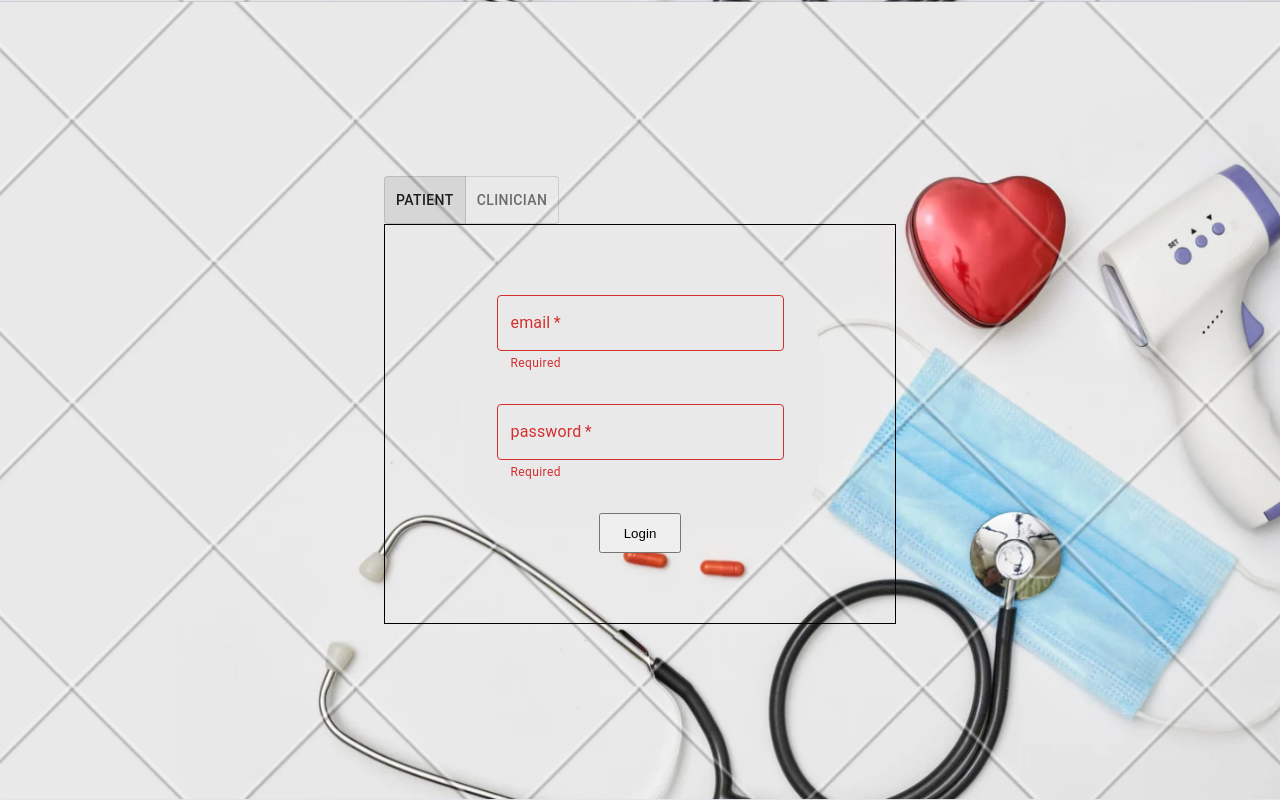
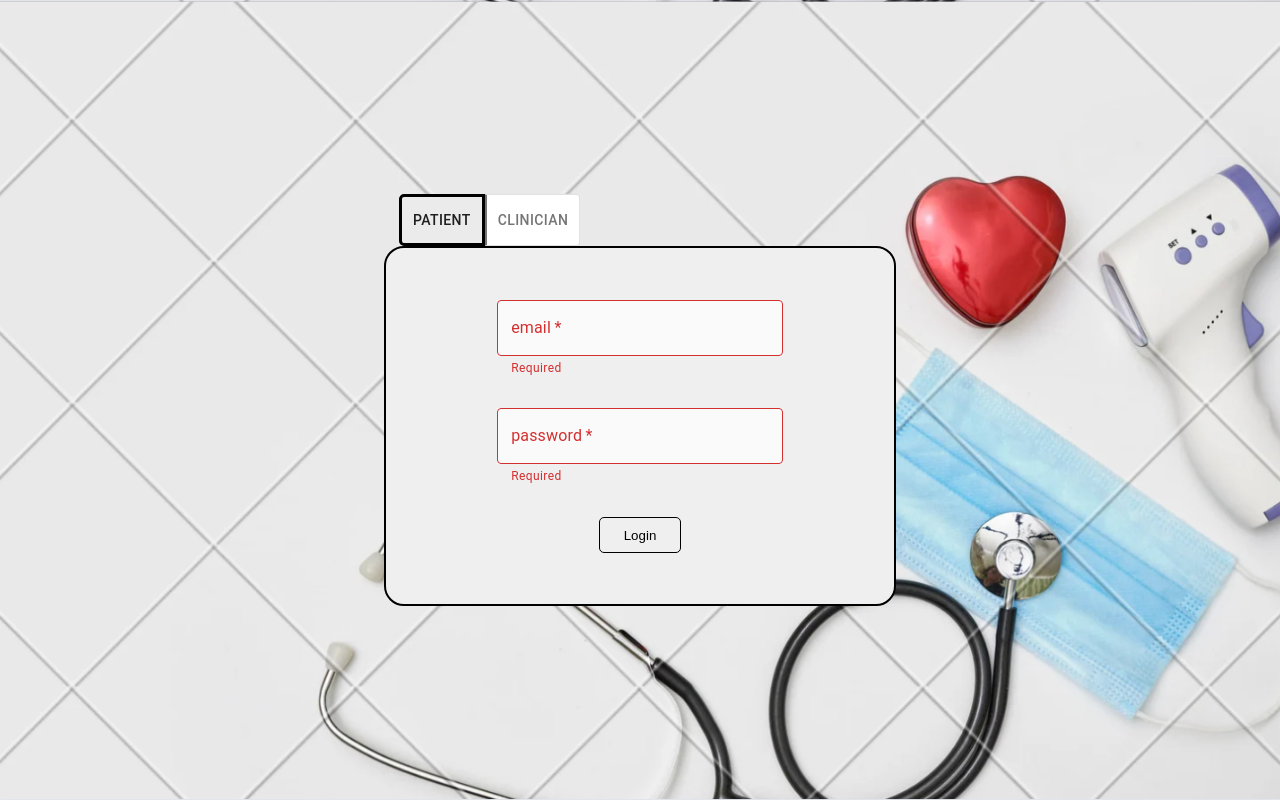
Before and after one commit to B1gYoshi/gupta-care, a Next.js app in the folder frontend/: page /login in a window 1280 px wide. Built offline with nearby package versions, Linux system fonts and the light colour scheme.

Commit message:
added styles to login page

```diff
--- a/frontend/app/login/login.css
+++ b/frontend/app/login/login.css
@@ -5,10 +5,12 @@
     flex-direction: column;
     justify-content: center;
     align-items: center;
+
+
 }
 
 .loginBox {
-    height: 50%;
+    height: 45%;
     width: 40%;
     display: flex;
     flex-direction: column;
@@ -18,19 +20,27 @@
 
     padding-left: 50px;
     padding-right: 50px;
+
+    border-radius: 20px;
     border: solid;
     border-color: black;
-    border-width: 1px;
+    border-width: 2px;
+    background-color: rgb(239, 239, 239);
 }
 
 .selectorBox {
     width:40%;
     display: flex;
     flex-direction: row;
+
 }
 
 .loginTextFields {
-    width: 70%
+    width: 70%;
+}
+
+.MuiOutlinedInput-input {
+    background-color: rgb(250, 250, 250) !important;
 }
 
 .spacer {
@@ -40,4 +50,25 @@
 .submitButton {
     height: 10%;
     width: 20%;
+
+    border: solid 1px;
+    border-color: black;
+    border-radius: 5px;
+
 }
+
+.toggle {
+    margin-left: 15px;
+    background-color: rgb(255, 255, 255);
+}
+
+.MuiToggleButton-root.Mui-selected {
+    border: solid;
+    border-color: black;
+    border-radius: 5px;
+}
+
+.MuiToggleButtonGroup-lastButton {
+    border-left: solid !important;
+    border-color: black;
+}
--- a/frontend/app/login/page.tsx
+++ b/frontend/app/login/page.tsx
@@ -75,6 +75,7 @@ export default function Login() {
 				exclusive
 				onChange={handleAlignment}
 				aria-label="text alignment"
+				className='toggle'
 			>
 				<ToggleButton value="patient">
 					Patient
```
Also changed, not shown: 2 other files (tests, documents, lock files or other folders).
